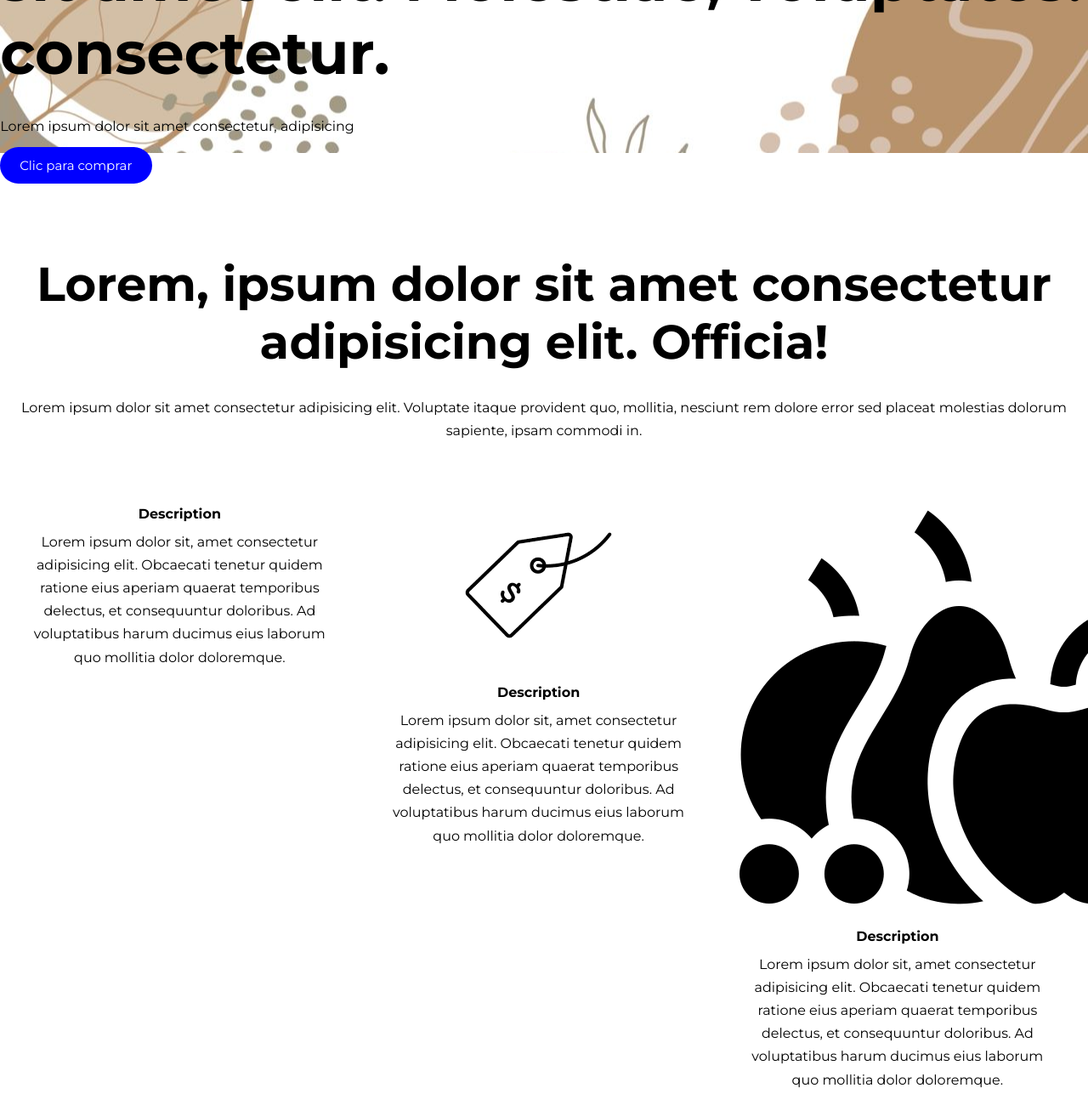
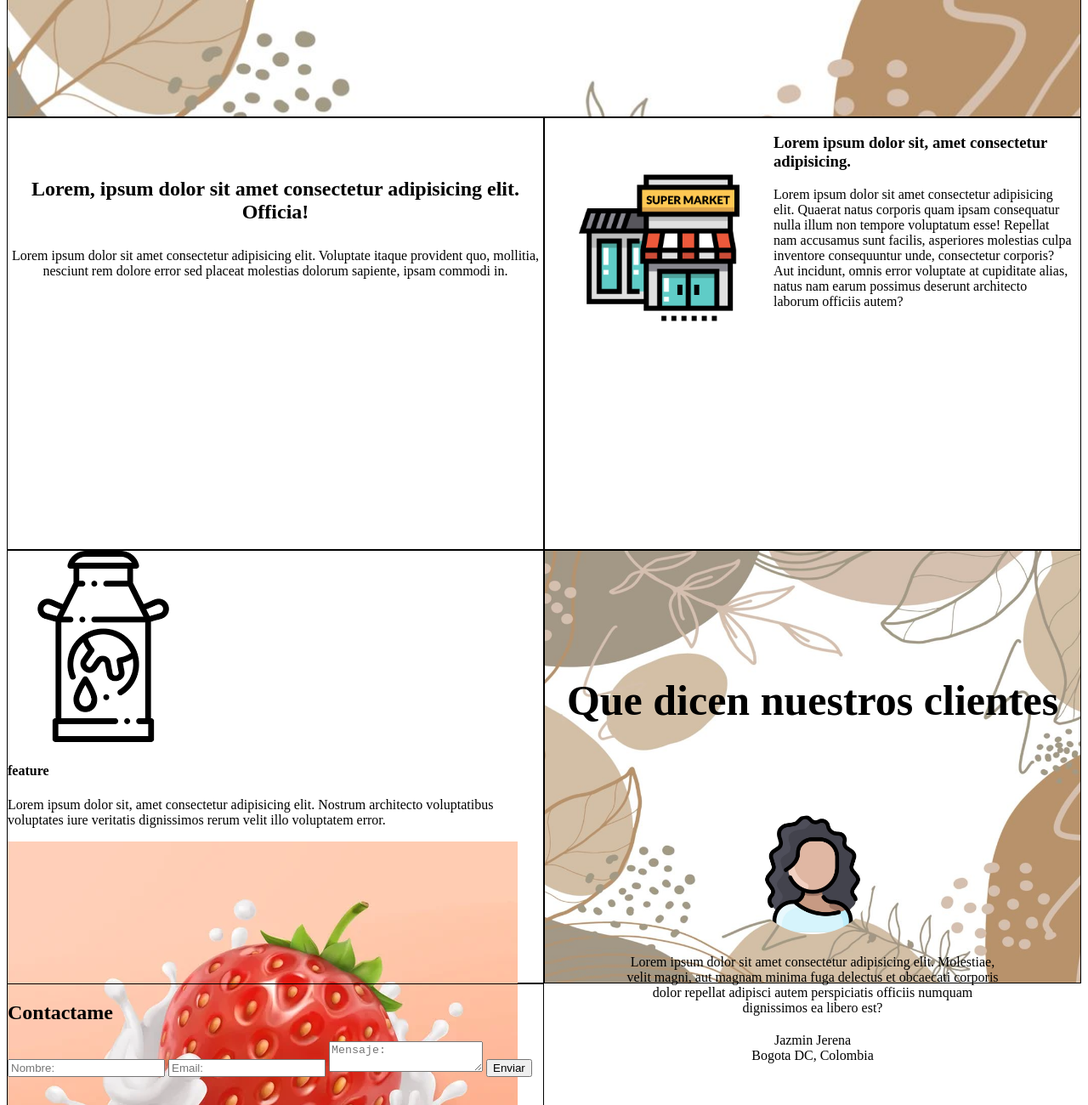
Before and after one commit to ceair02/lacteos_juancho_web, a plain HTML site: page index.html in a window 1280 px wide. Shown: the part 380-1680 px from the top of the page at 85% size. Drawn offline with Linux system fonts and the light colour scheme; a web font is replaced by a local one.

Commit message:
Estructura en HTML en flex (Falta finalizar el resto de la Estructura)

```diff
--- a/css/style.css
+++ b/css/style.css
@@ -1,103 +1,33 @@
-@import url('https://fonts.googleapis.com/css2?family=Aboreto&family=Josefin+Sans:wght@100&family=Montserrat:wght@100;200;300;400;500;600;700;800;900&family=PT+Sans+Narrow&display=swap');
-
-
-html,
-body {
-    font-family: 'Aboreto', cursive;
-    font-family: 'Josefin Sans', sans-serif;
-    font-family: 'Montserrat', sans-serif;
-    font-family: 'PT Sans Narrow', sans-serif;
+.grid-container {
+    display: grid;
+    grid-template-columns: 100%;
+    grid-template-rows: 12% 12% 12% 20% 20% 17% 10%;
+   /* background-color: blue;*/
 }
 
-/* Reset*/
-* {
-    margin: 0;
-    padding: 0;
-    box-sizing: border-box;
-}
-
-/*Main Styling*/
-html,
-body {
-    font-family: 'Montserrat', sans-serif;
-}
-
-h1 {
-    font: 40px;
-}
-
-h2 {
-    font: 32px;
-}
-
-h3 {
-    font: 28px;
-}
-
-h4 {
-    font: 24px;
-}
-
-h5 {
-    font: 20px;
-}
-
-h6 {
-    font: 16px;
-}
-
-
-p {
-    font-size: 16px;
-    line-height: 1.7em;
-    margin: 10px 0;
-}
-
-a {
-    text-decoration: none;
-}
-
-
-/*Utility Class*/
-.container {
-    margin: auto;
-    max-width: 1300px;
-    overflow: auto;
-    padding: 0.20px;
-}
-
-.display-1 {
-    font-size: 70px;
-    font-weight: 300px;
-
-}
-
-.display-2 {
-    font-size: 56px;
-    font-weight: 300px;
-
+.grid-container>* {
+   /* background-color: aquamarine;*/
+    border: 1px solid black;
+    justify-content: center;
+    align-items: center;
 }
 
 .btn {
-    background: blue;
+    background-color: sienna;
     color: white;
     display: inline-block;
     font-size: 15px;
     padding: 12px 23px;
     font-weight: 1px;
     border-radius: 40px;
-
 }
 
-/*Heade*/
 #main-header {
     background: url('../img/Banner.jpg');
     background-repeat: no-repeat;
     background-size: cover;
     background-position: center;
-    height: 70vh;
-    color: black;
-    padding-top: 160px;
+    padding-top: 50px;
 }
 
 #main-header .logo {
@@ -113,30 +43,44 @@ a {
 #main-header p {
     width: 70%;
     padding-bottom: 40 px;
-
 }
 
 /*Description*/
 #description {
-    padding-top: 120px;
-    padding-bottom: 100px;
+    padding-top: 50px;
+    padding-bottom: 50px;
     text-align: center;
-
 }
 
 #description h2 {
-    padding-bottom: 20px;
-}
-
-.description-row {
-    padding-top: 20px;
+    padding-bottom:10px;
 }
 
 .description-box {
-    float: left;
     width: 33%;
     padding: 25px;
 }
+
+/*About*/
+#about {
+}
+
+.about-image {
+    float: left;
+    width: 30%;
+    padding: 40px;
+}
+
+.about-image img {
+    width: 100%;
+}
+
+.about-text {
+    width: auto;
+    margin-left: 10px;
+    margin-right: 10px;
+}
+
 
 /*Testimonio*/
 #testimonio {
@@ -175,110 +119,15 @@ a {
 
 }
 
-/*Features*/
-#features {
-    background: white;
-    padding-top: 80px;
-    padding-bottom: 80px;
-    text-align: center;
-}
+@media (min-width: 750px) {
+    .grid-container {
+        grid-template-columns: 50% 50%;
+        grid-template-rows: repeat(5, 20%);
+    }
 
-.features-box {
-    float: left;
-    width: 33%;
-    padding: 25px;
-}
-
-.features-box img {
-    width: 100%;
-}
-
-/*About*/
-#about {
-    padding-top: 80px;
-    padding-bottom: 80px;
-}
+    #main-header , #mainfooter {
+        grid-column: 1 / 3;
+    }
 
 
-.about-image {
-    float: left;
-    width: 50%;
-    padding: 40px;
 }
-
-
-.about-image img {
-    width: 80%;
-}
-
-.about-text {
-    float: right;
-    width: 50%;
-    padding: 150px 50px;
-}
-
-.about-text p {
-    padding-top: 20px;
-}
-
-/*Footer*/
-#mainfooter {
-    background: white;
-    text-align: center;
-    padding: 20px;
-}
-
-/*formulario de contacto*/
-.form {
-    background-color: white;
-    width: 90%;
-    max-width: 400px;
-}
-
-.form-container {
-    width: 100%;
-    display: grid;
-    gap: 1em;
-    grid-auto-columns: 100%;
-}
-
-.form-title {
-    text-align: center;
-    font-size: 30px;
-    margin-bottom: .4em;
-}
-
-.form-input {
-    font-family: inherit;
-    font-size: 1rem;
-    padding: .8em 16px;
-    outline: none;
-    border: none;
-    border: 1px solid;
-    border-radius: 0.2em;
-
-}
-.form-input-message {
-    resize: none;
-    padding: 1.8em 1em;
-    margin-bottom: .5em;
-}
-
-.form-cta {
-    font-family: inherit;
-    font-size: 1rem;
-    background-color: #089FE0;
-    color: white;
-    border: none;
-    font-weight: 300;
-    padding: .7em 0;
-    border-radius: .2em;
-    cursor: pointer;
-    font-weight: 400;
-
-}
-@media (max-width:450px){
-    .form{
-      padding: 3.5em 1em;
-    }
-}
--- /dev/null
+++ b/css/style_old.css
@@ -0,0 +1,285 @@
+@import url('https://fonts.googleapis.com/css2?family=Aboreto&family=Josefin+Sans:wght@100&family=Montserrat:wght@100;200;300;400;500;600;700;800;900&family=PT+Sans+Narrow&display=swap');
+
+
+html,
+body {
+    font-family: 'Aboreto', cursive;
+    font-family: 'Josefin Sans', sans-serif;
+    font-family: 'Montserrat', sans-serif;
+    font-family: 'PT Sans Narrow', sans-serif;
+}
+
+/* Reset*/
+* {
+    margin: 0;
+    padding: 0;
+    box-sizing: border-box;
+}
+
+/*Main Styling*/
+html,
+body {
+    font-family: 'Montserrat', sans-serif;
+}
+
+h1 {
+    font: 40px;
+}
+
+h2 {
+    font: 32px;
+}
+
+h3 {
+    font: 28px;
+}
+
+h4 {
+    font: 24px;
+}
+
+h5 {
+    font: 20px;
+}
+
+h6 {
+    font: 16px;
+}
+
+
+p {
+    font-size: 16px;
+    line-height: 1.7em;
+    margin: 10px 0;
+}
+
+a {
+    text-decoration: none;
+}
+
+
+/*Utility Class*/
+
+.container {
+    margin: auto;
+    max-width: 1300px;
+    overflow: auto;
+    padding: 0.20px;
+}
+
+.display-1 {
+    font-size: 70px;
+    font-weight: 300px;
+
+}
+
+.display-2 {
+    font-size: 56px;
+    font-weight: 300px;
+
+}
+
+.btn {
+    background: blue;
+    color: white;
+    display: inline-block;
+    font-size: 15px;
+    padding: 12px 23px;
+    font-weight: 1px;
+    border-radius: 40px;
+
+}
+
+/*Heade*/
+#main-header {
+    background: url('../img/Banner.jpg');
+    background-repeat: no-repeat;
+    background-size: cover;
+    background-position: center;
+    height: 70vh;
+    color: black;
+    padding-top: 160px;
+}
+
+#main-header .logo {
+    font-size: 32px;
+    text-transform: uppercase;
+}
+
+#main-header h1 {
+    padding-top: 20px;
+    padding-bottom: 20px;
+}
+
+#main-header p {
+    width: 70%;
+    padding-bottom: 40 px;
+
+}
+
+/*Description*/
+#description {
+    padding-top: 120px;
+    padding-bottom: 100px;
+    text-align: center;
+
+}
+
+#description h2 {
+    padding-bottom: 20px;
+}
+
+.description-row {
+    padding-top: 20px;
+}
+
+.description-box {
+    float: left;
+    width: 33%;
+    padding: 25px;
+}
+
+/*Testimonio*/
+#testimonio {
+    background: url('../img/Banner.jpg');
+    background-repeat: no-repeat;
+    background-position: center;
+    background-size: cover;
+    padding-top: 80px;
+    padding-bottom: 80px;
+    color: black;
+    text-align: center;
+    font-weight: 300;
+}
+
+#testimonio h4 {
+    padding-bottom: 40px;
+    font-size: 50px;
+
+}
+
+#testimonio img {
+    border-radius: 50%;
+    max-height: 140px;
+    padding-bottom: 20px;
+
+}
+
+#testimonio p {
+    width: 70%;
+    margin: 0 auto;
+
+}
+
+#testimonio .customer {
+    padding-top: 20px;
+
+}
+
+/*Features*/
+#features {
+    background: white;
+    padding-top: 80px;
+    padding-bottom: 80px;
+    text-align: center;
+}
+
+.features-box {
+    float: left;
+    width: 33%;
+    padding: 25px;
+}
+
+.features-box img {
+    width: 100%;
+}
+
+/*About*/
+#about {
+    padding-top: 80px;
+    padding-bottom: 80px;
+}
+
+
+.about-image {
+    float: left;
+    width: 50%;
+    padding: 40px;
+}
+
+
+.about-image img {
+    width: 80%;
+}
+
+.about-text {
+    float: right;
+    width: 50%;
+    padding: 150px 50px;
+}
+
+.about-text p {
+    padding-top: 20px;
+}
+
+/*Footer*/
+#mainfooter {
+    background: white;
+    text-align: center;
+    padding: 20px;
+}
+
+/*formulario de contacto*/
+.form {
+    background-color: white;
+    width: 90%;
+    max-width: 400px;
+}
+
+.form-container {
+    width: 100%;
+    display: grid;
+    gap: 1em;
+    grid-auto-columns: 100%;
+}
+
+.form-title {
+    text-align: center;
+    font-size: 30px;
+    margin-bottom: .4em;
+}
+
+.form-input {
+    font-family: inherit;
+    font-size: 1rem;
+    padding: .8em 16px;
+    outline: none;
+    border: none;
+    border: 1px solid;
+    border-radius: 0.2em;
+
+}
+.form-input-message {
+    resize: none;
+    padding: 1.8em 1em;
+    margin-bottom: .5em;
+}
+
+.form-cta {
+    font-family: inherit;
+    font-size: 1rem;
+    background-color: #089FE0;
+    color: white;
+    border: none;
+    font-weight: 300;
+    padding: .7em 0;
+    border-radius: .2em;
+    cursor: pointer;
+    font-weight: 400;
+
+}
+@media (max-width:450px){
+    .form{
+      padding: 3.5em 1em;
+    }
+}
--- a/index.html
+++ b/index.html
@@ -10,6 +10,7 @@
 </head>
 
 <body>
+    <div class="grid-container">
         <header id="main-header">
             <div class="container">
                 <p class="Logo">Logo</p>
@@ -24,42 +25,53 @@
                 <h2 class="display-2">Lorem, ipsum dolor sit amet consectetur adipisicing elit. Officia!</h2>
                 <p>Lorem ipsum dolor sit amet consectetur adipisicing elit. Voluptate itaque provident quo, mollitia,
                     nesciunt rem dolore error sed placeat molestias dolorum sapiente, ipsam commodi in.</p>
-            <div class="description-row">
+                <!--div class="description-row">
                     <div class="description-box">
                         <img src="img/Carrito_icon.jpg" alt="">
                         <h4>Description</h4>
-                    <p>Lorem ipsum dolor sit, amet consectetur adipisicing elit. Obcaecati tenetur quidem ratione eius
-                        aperiam quaerat temporibus delectus, et consequuntur doloribus. Ad voluptatibus harum ducimus
+                        <p>Lorem ipsum dolor sit, amet consectetur adipisicing elit. Obcaecati tenetur quidem ratione
+                            eius
+                            aperiam quaerat temporibus delectus, et consequuntur doloribus. Ad voluptatibus harum
+                            ducimus
                             eius laborum quo mollitia dolor doloremque.</p>
                     </div>
                     <div class="description-box">
                         <img src="img/Etiqueta_icon.png" alt="">
                         <h4>Description</h4>
-                    <p>Lorem ipsum dolor sit, amet consectetur adipisicing elit. Obcaecati tenetur quidem ratione eius
-                        aperiam quaerat temporibus delectus, et consequuntur doloribus. Ad voluptatibus harum ducimus
+                        <p>Lorem ipsum dolor sit, amet consectetur adipisicing elit. Obcaecati tenetur quidem ratione
+                            eius
+                            aperiam quaerat temporibus delectus, et consequuntur doloribus. Ad voluptatibus harum
+                            ducimus
                             eius laborum quo mollitia dolor doloremque.</p>
                     </div>
                     <div class="description-box">
                         <img src="img/Fruta_icon.png" alt="">
                         <h4>Description</h4>
-                    <p>Lorem ipsum dolor sit, amet consectetur adipisicing elit. Obcaecati tenetur quidem ratione eius
-                        aperiam quaerat temporibus delectus, et consequuntur doloribus. Ad voluptatibus harum ducimus
+                        <p>Lorem ipsum dolor sit, amet consectetur adipisicing elit. Obcaecati tenetur quidem ratione
+                            eius
+                            aperiam quaerat temporibus delectus, et consequuntur doloribus. Ad voluptatibus harum
+                            ducimus
                             eius laborum quo mollitia dolor doloremque.</p>
                     </div>
-            </div>
+                </div-->
             </div>
         </section>
-    <section id="testimonio">
+        <section id="about">
             <div class="container">
-            <h4>Que dicen nuestros clientes</h4>
-            <img src="img/Persona_icon.jpg" alt="">
-            <p>Lorem ipsum dolor sit amet consectetur adipisicing elit. Molestiae, velit magni, aut magnam minima fuga
-                delectus et obcaecati corporis dolor repellat adipisci autem perspiciatis officiis numquam dignissimos
-                ea libero est?</p>
-            <p class="customer">Jazmin Jerena</p>
-            <p>Bogota DC, Colombia</p>
-
-
+                <div class="about-image">
+                    <img src="img/about_supermarket_icon.png" alt="">
+                </div>
+                <div class="about-text">
+                    <h3 class="display-2">Lorem ipsum dolor sit, amet consectetur adipisicing.
+                    </h3>
+                    <p>Lorem ipsum dolor sit amet consectetur adipisicing elit. Quaerat natus corporis quam ipsam
+                        consequatur nulla illum non tempore voluptatum esse! Repellat nam accusamus sunt facilis,
+                        asperiores
+                        molestias culpa inventore consequuntur unde, consectetur corporis? Aut incidunt, omnis error
+                        voluptate at cupiditate alias, natus nam earum possimus deserunt architecto laborum officiis
+                        autem?
+                    </p>
+                </div>
             </div>
         </section>
         <section id="features">
@@ -84,7 +96,8 @@
                             <div class="features-box">
                                 <img src="img/Yogurt_icon.jpg" alt="">
                                 <h4>feature</h4>
-                            <p>Lorem ipsum dolor sit, amet consectetur adipisicing elit. Nostrum architecto voluptatibus
+                                <p>Lorem ipsum dolor sit, amet consectetur adipisicing elit. Nostrum architecto
+                                    voluptatibus
                                     voluptates iure veritatis dignissimos rerum velit illo voluptatem error.</p>
 
                             </div>
@@ -93,20 +106,19 @@
 
                     </div>
         </section>
-    <section id="about">
+        <section id="testimonio">
             <div class="container">
-            <div class="about-image">
-                <img src="img/about_supermarket_icon.png" alt="">
-            </div>
-            <div class="about-text">
-                <h3 class="display-2">Lorem ipsum dolor sit, amet consectetur adipisicing.
-                </h3>
-                <p>Lorem ipsum dolor sit amet consectetur adipisicing elit. Quaerat natus corporis quam ipsam
-                    consequatur nulla illum non tempore voluptatum esse! Repellat nam accusamus sunt facilis, asperiores
-                    molestias culpa inventore consequuntur unde, consectetur corporis? Aut incidunt, omnis error
-                    voluptate at cupiditate alias, natus nam earum possimus deserunt architecto laborum officiis autem?
-                </p>
-            </div>
+                <h4>Que dicen nuestros clientes</h4>
+                <img src="img/Persona_icon.jpg" alt="">
+                <p>Lorem ipsum dolor sit amet consectetur adipisicing elit. Molestiae, velit magni, aut magnam minima
+                    fuga
+                    delectus et obcaecati corporis dolor repellat adipisci autem perspiciatis officiis numquam
+                    dignissimos
+                    ea libero est?</p>
+                <p class="customer">Jazmin Jerena</p>
+                <p>Bogota DC, Colombia</p>
+
+
             </div>
         </section>
         <section id="contacto">
@@ -116,7 +128,8 @@
                         <h2 class="form-title"> Contactame</h2>
                         <input type="text" class="form-input" placeholder="Nombre: " name">
                         <input type="email" class="form-input" placeholder="Email:" name=_replyto">
-                    <textarea class="form-input form-input-message" placeholder="Mensaje:" name="message"></textarea>
+                        <textarea class="form-input form-input-message" placeholder="Mensaje:"
+                            name="message"></textarea>
 
                         <input type="submit" value="Enviar" class="form-cta">
 
@@ -131,6 +144,7 @@
             <p>Lacteos Juancho 2022 &copy;</p>
 
         </footer>
+    </div>
 </body>
 
 </html>
```
Lines whose indentation alone changed are shown as unchanged.
